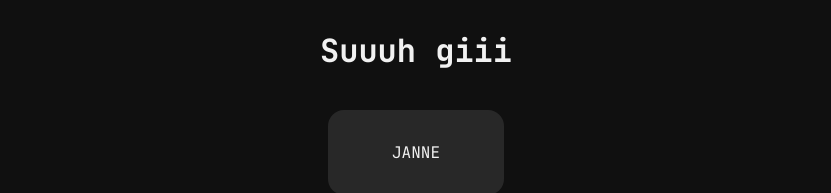
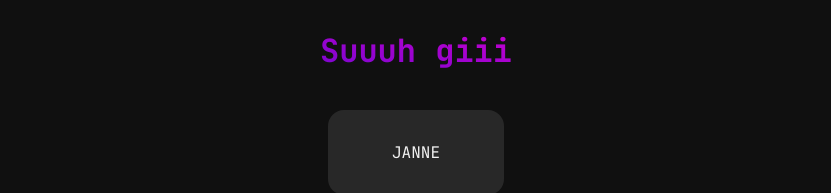
Before and after one commit to PetterBolstad/myfirstrepository, a plain HTML site: page index.html in a window 1280 px wide. Shown: the top 193 px of the page, without its empty margins (224-1055 px from the left). Drawn offline with Linux system fonts and the light colour scheme.

Commit message:
Added gradient title

```diff
--- a/style.css
+++ b/style.css
@@ -8,6 +8,13 @@ body {
   flex-direction: column;
   align-items: center;
   gap: 1rem;
+}
+
+h1 {
+  background: #7806cf;
+  background: linear-gradient(to top right, #7806cf 0%, #c800cf 100%);
+  background-clip: text;
+  -webkit-text-fill-color: transparent;
 }
 
 a {
```
